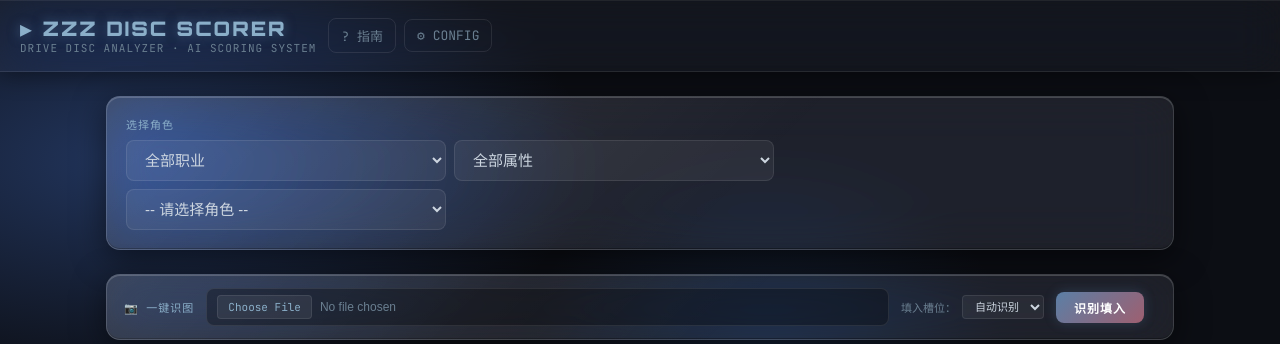
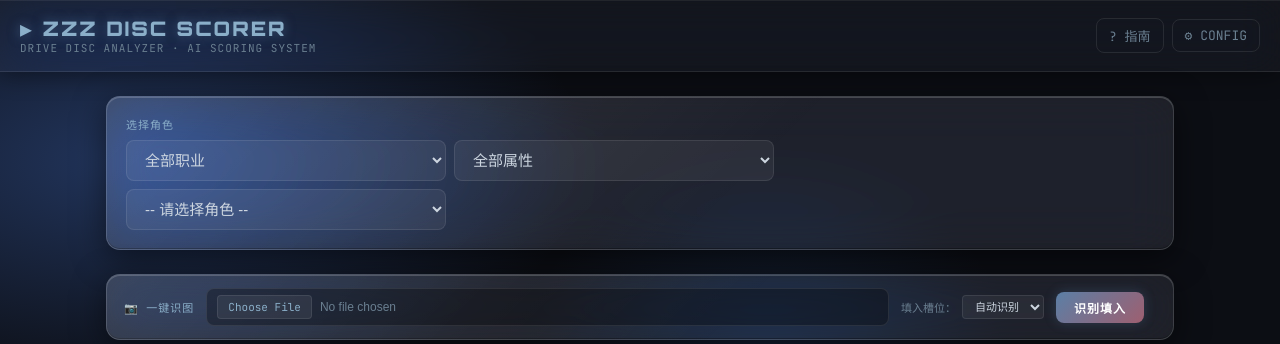
Before and after one commit to unknown-sama-ff/zzz-drive-assistant, a Flask app: page / in a window 1280 px wide. Shown: the top 344 px of the page. Run offline with Flask 3, Linux system fonts and the light colour scheme.

Commit message:
fix: align guide and settings buttons to right side of header

```diff
--- a/templates/index.html
+++ b/templates/index.html
@@ -57,7 +57,7 @@
     -webkit-backdrop-filter: blur(20px) saturate(1.5);
     border-bottom: 1px solid var(--glass-border);
     padding: 16px 20px;
-    display: flex; align-items: center; gap: 12px;
+    display: flex; align-items: center; justify-content: space-between; gap: 12px;
     box-shadow: 0 2px 24px rgba(0,0,0,0.45), inset 0 1px 0 rgba(255,255,255,0.07);
   }
   header .logo {
```
